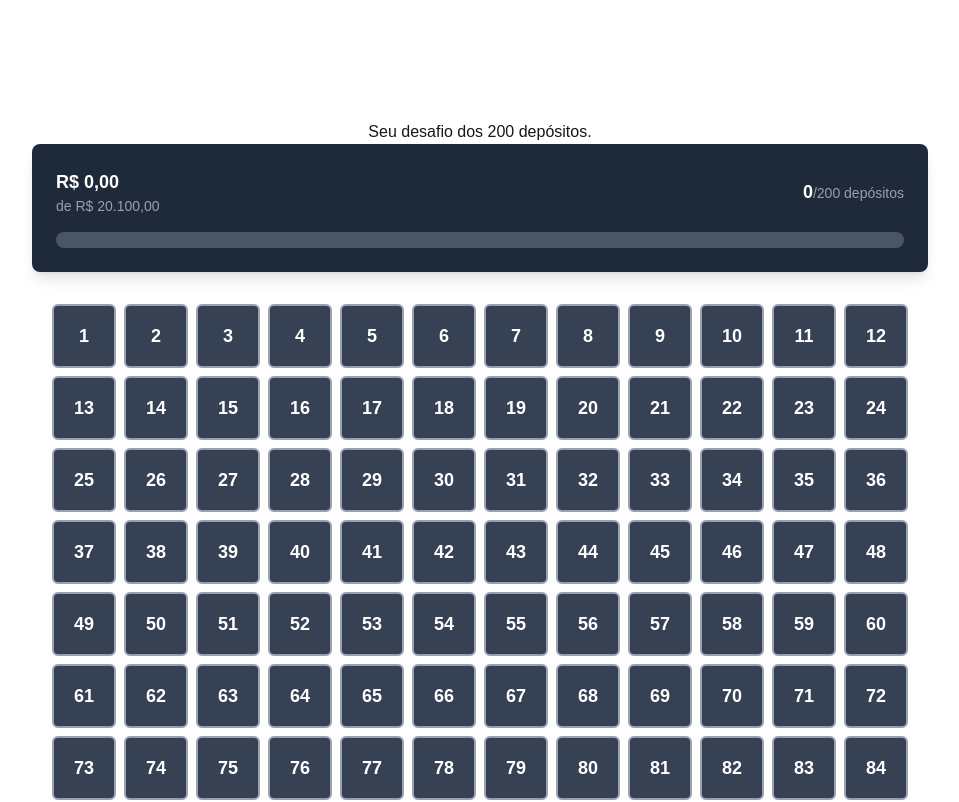
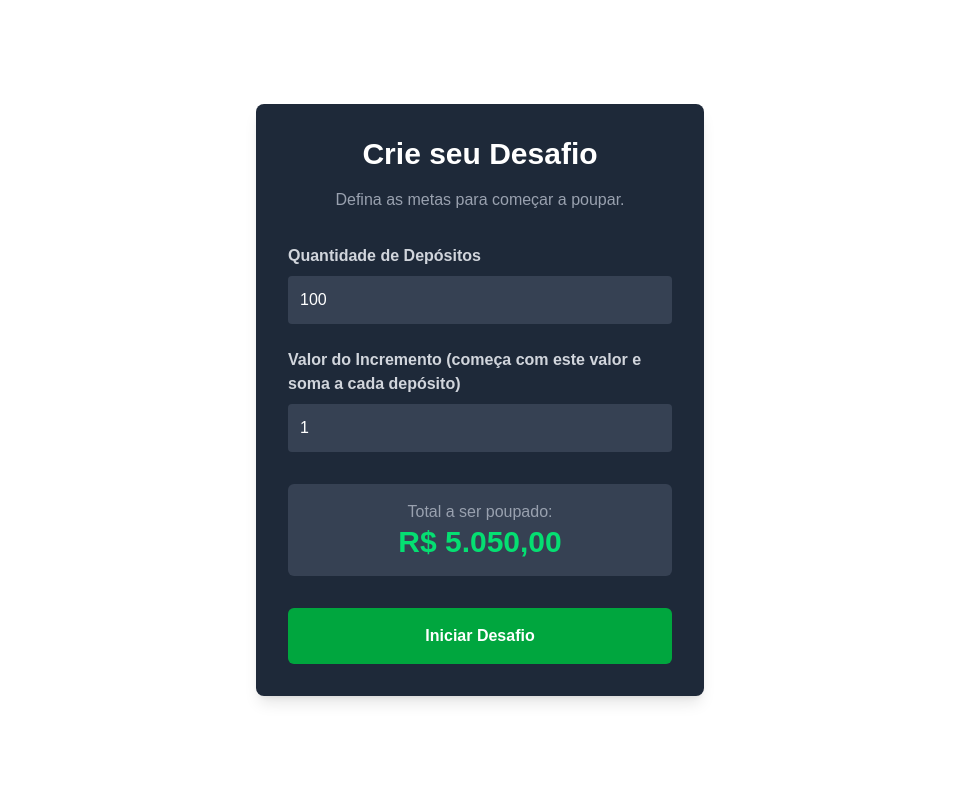
Before and after one commit to pedroso-dev/depositai, a Next.js app: page / in a window 1280 px wide. Shown: the top 802 px of the page, without its empty margins (160-1119 px from the left). Built offline with nearby package versions, Linux system fonts and the light colour scheme.

Commit message:
feat: create the challengeSetup

```diff
--- a/src/app/page.tsx
+++ b/src/app/page.tsx
@@ -3,47 +3,84 @@
 import { useState, useEffect } from "react";
 import DepositBox from "@/components/DepositBox";
 import ProgressSummary from "@/components/ProgressSummary";
+import ChallengeSetup from "@/components/ChallengeSetup";
+
+interface Challenge {
+  settings: {
+    quantity: number;
+    increment: number;
+  };
+  completed: number[];
+}
 
 export default function Home() {
-  const totalDeposits = 200;
-  const deposits = Array.from({ length: totalDeposits }, (_, i) => i + 1);
-  const [completedDeposits, setCompletedDeposits] = useState<number[]>([]);
+  const storageKey = "depositai-challenge";
+  const [challenge, setChallenge] = useState<Challenge | null>(null);
+  const [isLoaded, setIsLoaded] = useState(false);
 
-  const storageKey = "depositai-progress";
   useEffect(() => {
     const savedData = localStorage.getItem(storageKey);
     if (savedData) {
-      setCompletedDeposits(JSON.parse(savedData));
+      setChallenge(JSON.parse(savedData));
     }
+    setIsLoaded(true);
   }, []);
 
   useEffect(() => {
-    if (completedDeposits.length > 0 || localStorage.getItem(storageKey)) {
-      localStorage.setItem(storageKey, JSON.stringify(completedDeposits));
+    if (isLoaded) {
+      localStorage.setItem(storageKey, JSON.stringify(challenge));
     }
-  }, [completedDeposits]);
+  }, [challenge, isLoaded]);
 
-  const completedCount = completedDeposits.length;
-  const totalSaved = completedDeposits.reduce((sum, value) => sum + value, 0);
-  const totalGoal = (totalDeposits * (totalDeposits + 1)) / 2;
-  const progressPercentage = totalGoal > 0 ? (totalSaved / totalGoal) * 100 : 0;
+  const handleStartChallenge = (settings: {
+    quantity: number;
+    increment: number;
+  }) => {
+    console.log("Página Home recebeu o chamado para iniciar com:", settings);
+    const newChallenge: Challenge = {
+      settings,
+      completed: [],
+    };
+    setChallenge(newChallenge);
+  };
 
   const handleDepositClick = (value: number) => {
-    if (completedDeposits.includes(value)) {
-      setCompletedDeposits(completedDeposits.filter((item) => item !== value));
-    } else {
-      setCompletedDeposits([...completedDeposits, value]);
-    }
+    if (!challenge) return;
+
+    const newCompleted = challenge.completed.includes(value)
+      ? challenge.completed.filter((item) => item !== value)
+      : [...challenge.completed, value];
+
+    setChallenge({
+      ...challenge,
+      completed: newCompleted,
+    });
   };
+
+  if (!isLoaded) {
+    return <div className="min-h-screen bg-gray-900"></div>; // Ou um componente de "Carregando..."
+  }
+  if (!challenge) {
+    return <ChallengeSetup onStartChallenge={handleStartChallenge} />;
+  }
+
+  const deposits = Array.from(
+    { length: challenge.settings.quantity },
+    (_, i) => (i + 1) * challenge.settings.increment
+  );
+  const completedCount = challenge.completed.length;
+  const totalSaved = challenge.completed.reduce((sum, value) => sum + value, 0);
+  const totalGoal = deposits.reduce((sum, value) => sum + value, 0);
+  const progressPercentage = totalGoal > 0 ? (totalSaved / totalGoal) * 100 : 0;
 
   return (
     <main className="flex min-h-screen flex-col items-center p-4 sm:p-12">
       <h1 className="mb-8 text-4xl font-bold text-white">Depositaí</h1>
-      <p>Seu desafio dos 200 depósitos.</p>
+      <p>Seu desafio de {challenge.settings.quantity} depósitos</p>
 
       <ProgressSummary
         completedCount={completedCount}
-        totalCount={totalDeposits}
+        totalCount={challenge.settings.quantity}
         totalSaved={totalSaved}
         totalGoal={totalGoal}
         progressPercentage={progressPercentage}
@@ -54,7 +91,7 @@ export default function Home() {
           <DepositBox
             key={value}
             value={value}
-            isCompleted={completedDeposits.includes(value)}
+            isCompleted={challenge.completed.includes(value)}
             onClick={handleDepositClick}
           />
         ))}
--- /dev/null
+++ b/src/components/ChallengeSetup.tsx
@@ -0,0 +1,97 @@
+"use client";
+
+import { useState } from "react";
+
+// Função auxiliar para formatar como moeda (R$)
+const formatCurrency = (amount: number) => {
+  return new Intl.NumberFormat("pt-BR", {
+    style: "currency",
+    currency: "BRL",
+  }).format(amount);
+};
+
+type ChallengeSetupProps = {
+  onStartChallenge: (settings: { quantity: number; increment: number }) => void;
+};
+
+export default function ChallengeSetup({
+  onStartChallenge,
+}: ChallengeSetupProps) {
+  const [quantity, setQuantity] = useState("100"); // Valor inicial como string
+  const [increment, setIncrement] = useState("1"); // Valor inicial como string
+
+  // Converte os valores do formulário (string) para números (number)
+  const numQuantity = parseInt(quantity) || 0;
+  const numIncrement = parseInt(increment) || 0;
+
+  // Calcula o total com base nos inputs (Soma de Progressão Aritmética)
+  const totalGoal =
+    (numQuantity / 2) * (2 * numIncrement + (numQuantity - 1) * numIncrement);
+
+  const handleStartClick = () => {
+    console.log("Botão 'Iniciar Desafio' foi clicado");
+    if (numQuantity > 0 && numIncrement > 0) {
+      onStartChallenge({ quantity: numQuantity, increment: numIncrement });
+    }
+  };
+
+  return (
+    <main className="flex min-h-screen flex-col items-center justify-center p-4">
+      <div className="w-full max-w-md rounded-lg bg-gray-800 p-8 text-white shadow-lg">
+        <h1 className="mb-4 text-center text-3xl font-bold">
+          Crie seu Desafio
+        </h1>
+        <p className="mb-8 text-center text-gray-400">
+          Defina as metas para começar a poupar.
+        </p>
+
+        <div className="mb-6">
+          <label
+            htmlFor="quantity"
+            className="mb-2 block font-bold text-gray-300"
+          >
+            Quantidade de Depósitos
+          </label>
+          <input
+            type="number"
+            id="quantity"
+            value={quantity}
+            onChange={(e) => setQuantity(e.target.value)}
+            className="w-full rounded bg-gray-700 p-3 text-white focus:outline-none focus:ring-2 focus:ring-green-500"
+          />
+        </div>
+
+        <div className="mb-8">
+          <label
+            htmlFor="increment"
+            className="mb-2 block font-bold text-gray-300"
+          >
+            Valor do Incremento (começa com este valor e soma a cada depósito)
+          </label>
+          <input
+            type="number"
+            id="increment"
+            value={increment}
+            onChange={(e) => setIncrement(e.target.value)}
+            className="w-full rounded bg-gray-700 p-3 text-white focus:outline-none focus:ring-2 focus:ring-green-500"
+          />
+        </div>
+
+        <div className="mb-8 rounded-md bg-gray-700 p-4 text-center">
+          <p className="text-gray-400">Total a ser poupado:</p>
+          <p className="text-3xl font-bold text-green-400">
+            {formatCurrency(totalGoal)}
+          </p>
+        </div>
+
+        <button
+          onClick={handleStartClick}
+          className="w-full rounded-md bg-green-600 p-4 font-bold text-white transition hover:bg-green-700 disabled:cursor-not-allowed disabled:bg-gray-500"
+          disabled={numQuantity <= 0 || numIncrement <= 0}
+        >
+          Iniciar Desafio
+        </button>
+      </div>
+    </main>
+  );
+}
```
